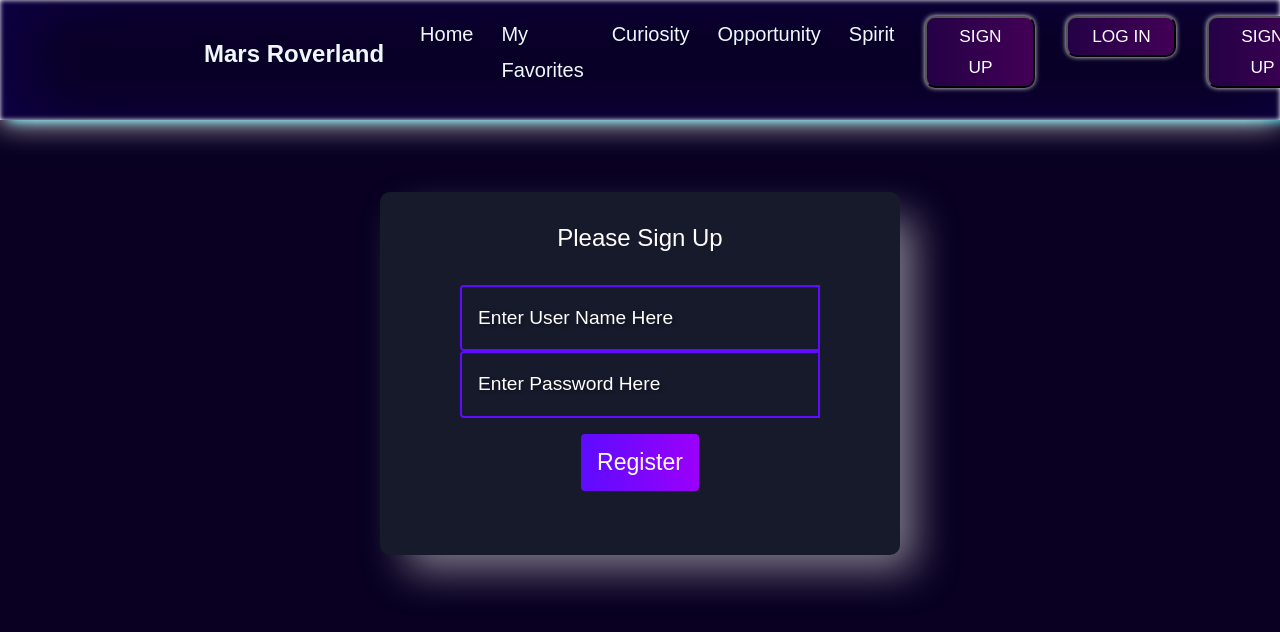
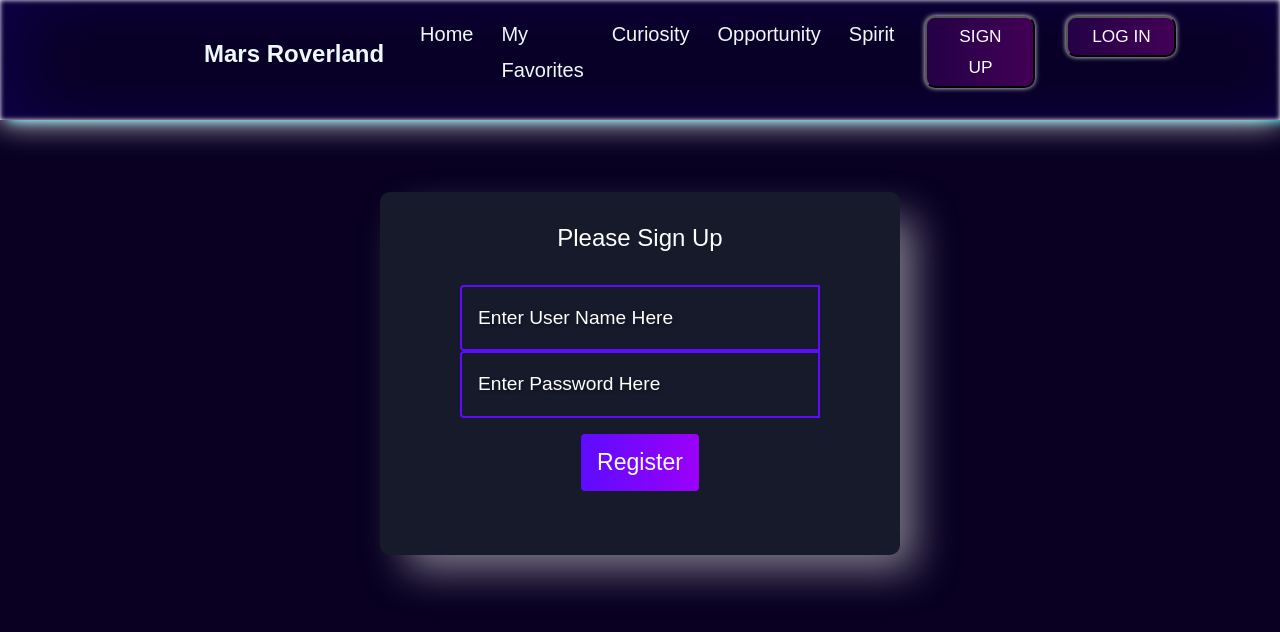
Before and after one commit to CS5500-NEU-Group10/NASA-Mars-Rover, a React (Create React App) app: page /SignUp in a window 1280 px wide. Shown: the top 632 px of the page. Built offline with nearby package versions, Linux system fonts and the light colour scheme; no server answers; a web font is replaced by a local one.

Commit message:
Delete redundant signup button

```diff
--- a/src/components/Navbar.js
+++ b/src/components/Navbar.js
@@ -114,13 +114,6 @@ const Navbar = ({ handleSubmit, login, setLogin }) => {
                   )}
                 </div>
               </li>
-              <li className="nav-item">
-                <div className="btn-login nav-link">
-                  <Link to="/SignUp" style={{ textDecoration: "none" }}>
-                    <button className="main-btn"> Sign Up </button>
-                  </Link>
-                </div>
-              </li>
             </ul>
           </div>
         </div>
```
